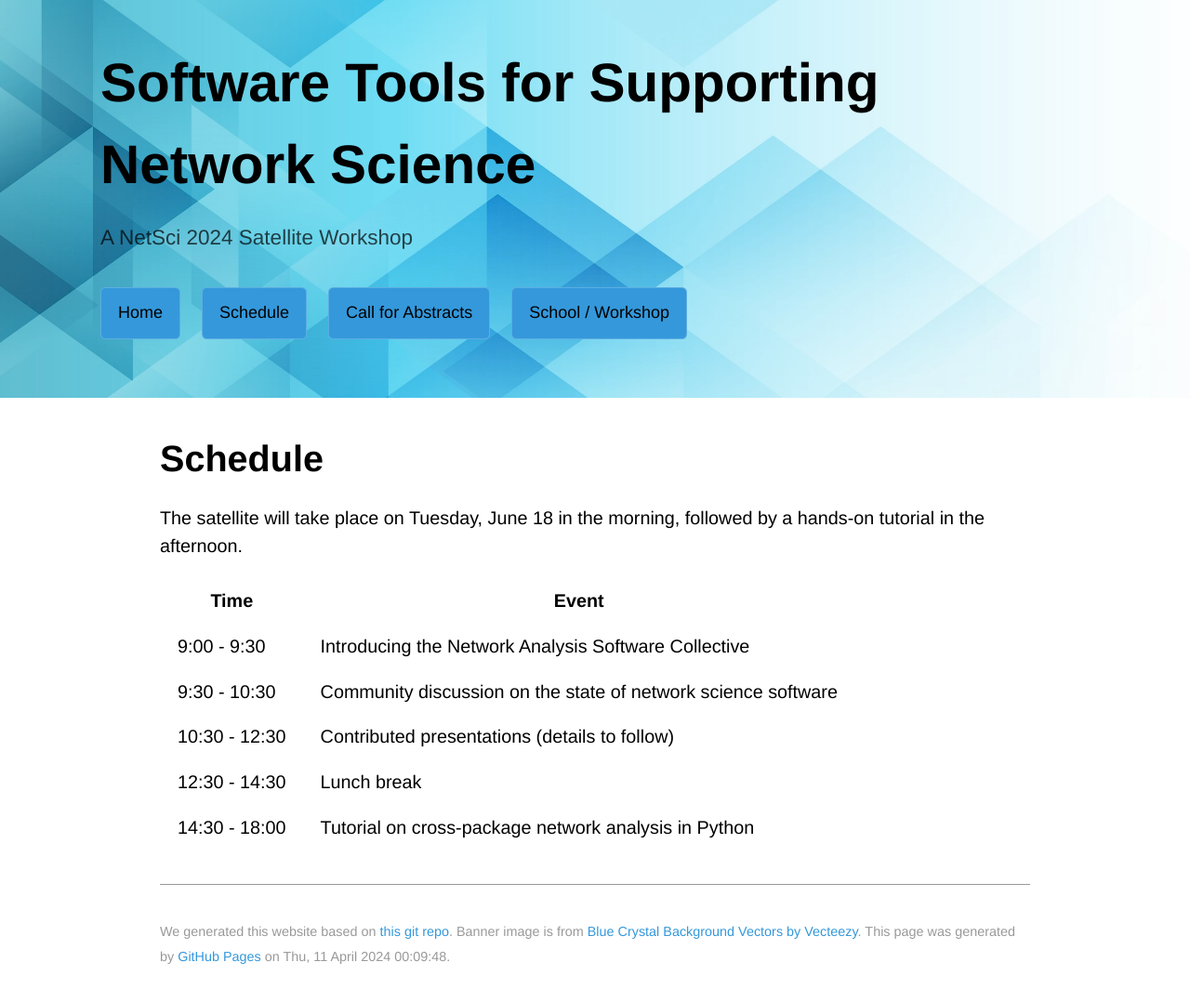
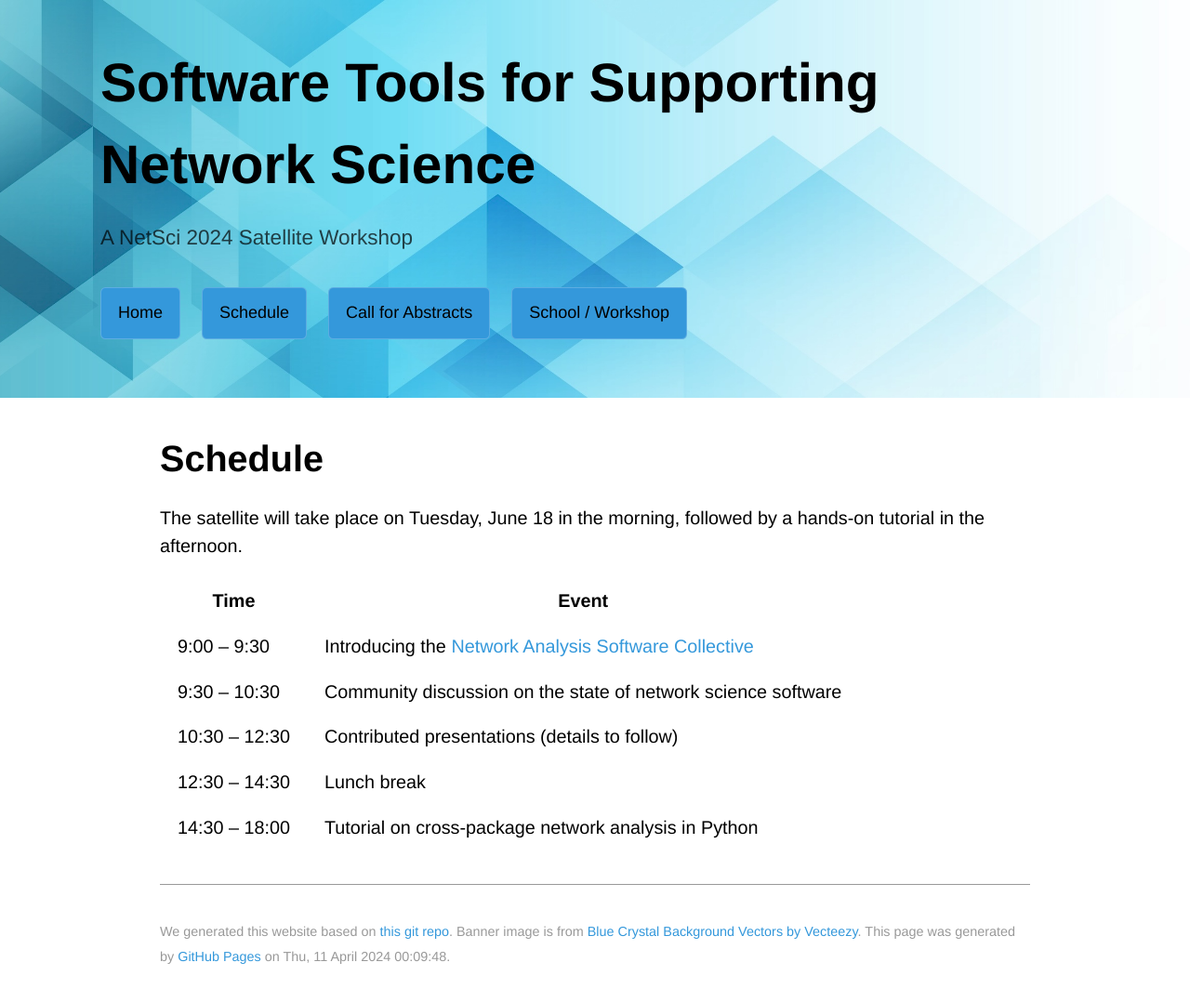
Before and after one commit to nas-col/netsci.nascol.net, a Jekyll site: the page built from schedule.md, in a window 1280 px wide. Shown: the whole page at 93% size. Built offline with Jekyll 4.4.1, drawn with Linux system fonts in a browser that asks for light colours; some web fonts are replaced; our own code applies the rules of GitHub Pages for plain Markdown files; part of the change alters nothing that is shown.

```diff
--- a/schedule.md
+++ b/schedule.md
@@ -6,10 +6,10 @@ layout: default
 
 The satellite will take place on Tuesday, June 18 in the morning, followed by a hands-on tutorial in the afternoon.
 
-| Time          | Event                                                         |
-| ------------- | ------------------------------------------------------------- |
-|  9:00 -  9:30 | Introducing the Network Analysis Software Collective          |
-|  9:30 - 10:30 | Community discussion on the state of network science software |
-| 10:30 - 12:30 | Contributed presentations (details to follow)                 |
-| 12:30 - 14:30 | Lunch break                                                   |
-| 14:30 - 18:00 | Tutorial on cross-package network analysis in Python          |
+| Time          | Event                                                                      |
+| ------------- | -------------------------------------------------------------------------- |
+|  9:00 –  9:30 | Introducing the [Network Analysis Software Collective](https://nascol.net) |
+|  9:30 – 10:30 | Community discussion on the state of network science software              |
+| 10:30 – 12:30 | Contributed presentations (details to follow)                              |
+| 12:30 – 14:30 | Lunch break                                                                |
+| 14:30 – 18:00 | Tutorial on cross-package network analysis in Python                       |
```
